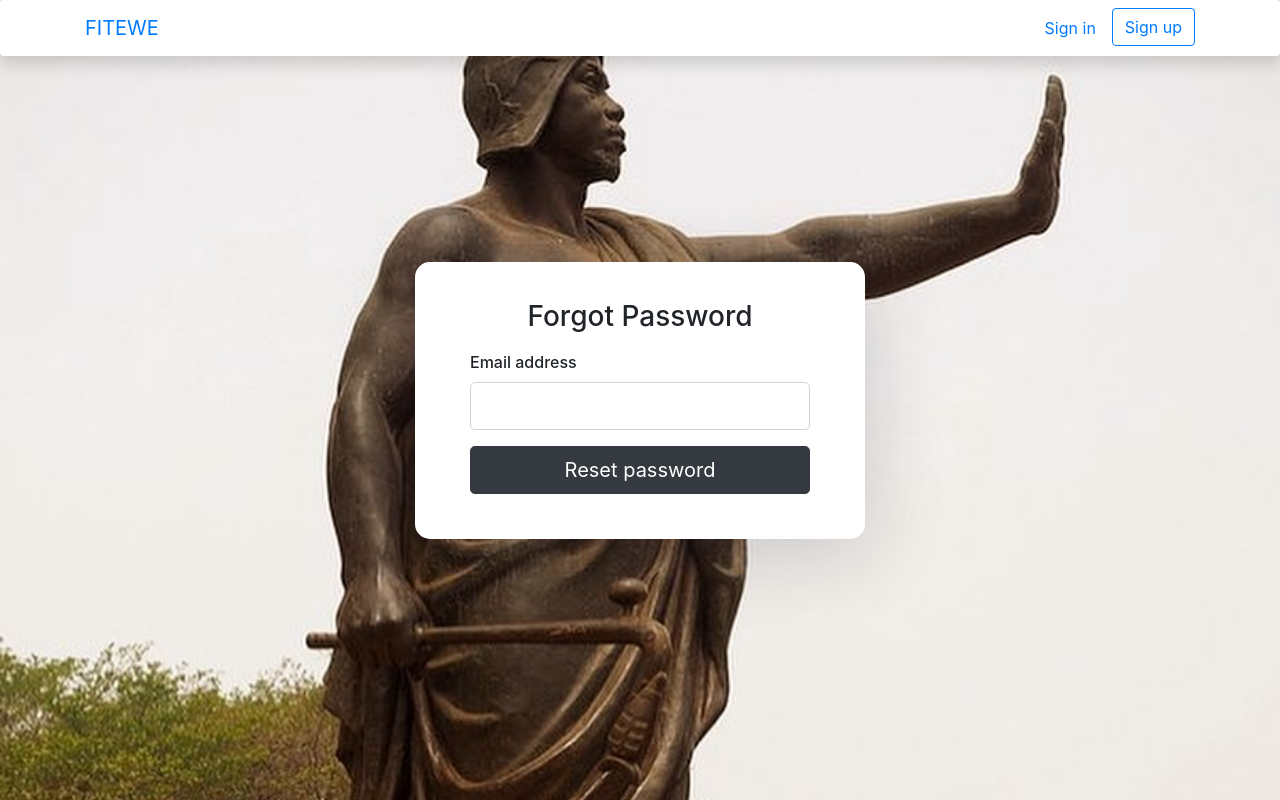
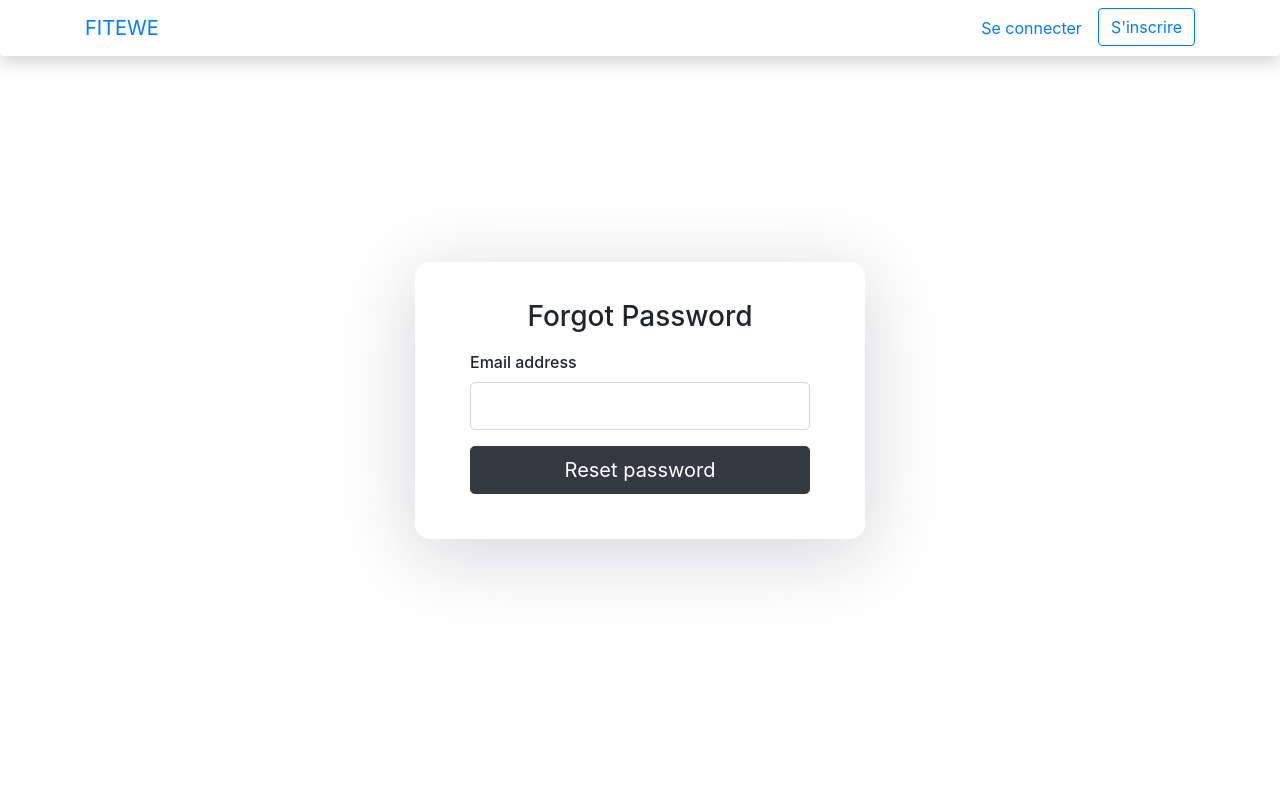
Before and after one commit to yannickogoubiyi/ECP-Epitech, a Vue app in the folder fitewe/fitewe-frontend/: page /forgot-password in a window 1280 px wide. Built offline with nearby package versions, Linux system fonts and the light colour scheme.

Commit message:
Working on frontend

```diff
--- a/fitewe/fitewe-frontend/src/App.vue
+++ b/fitewe/fitewe-frontend/src/App.vue
@@ -8,10 +8,10 @@
         </a>
         <ul class="nav navbar-nav flex-row float-right">
           <li class="nav-item">
-            <router-link class="nav-link pr-3" to="/login">Sign in</router-link>
+            <router-link class="nav-link pr-3" to="/login">Se connecter</router-link>
           </li>
           <li class="nav-item">
-            <router-link class="btn btn-outline-primary" to="/">Sign up</router-link>
+            <router-link class="btn btn-outline-primary" to="/">S'inscrire</router-link>
           </li>
         </ul>
       </div>
--- a/fitewe/fitewe-frontend/src/assets/css/main.css
+++ b/fitewe/fitewe-frontend/src/assets/css/main.css
@@ -3,7 +3,7 @@
   }
 
   body {
-    background: url(Behanzin.jpg);
+    /* background: url(Behanzin.jpg); */
     min-height: 100vh;
     display: cover;
     background-size: cover;
```
Also changed, not shown: fitewe/fitewe-frontend/src/assets/css/Behanzin.jpg (deleted).
